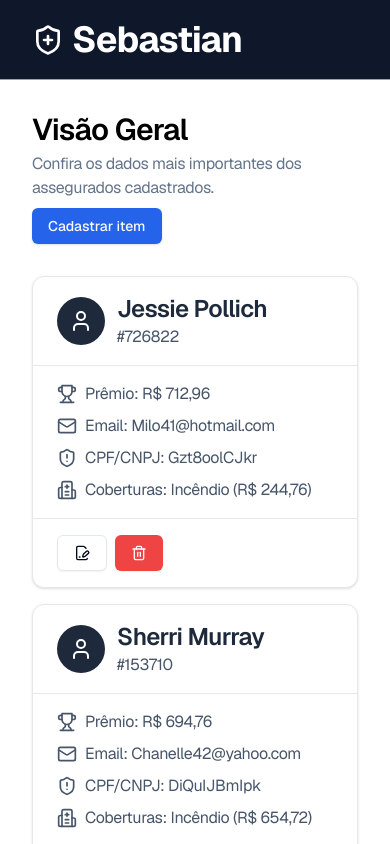
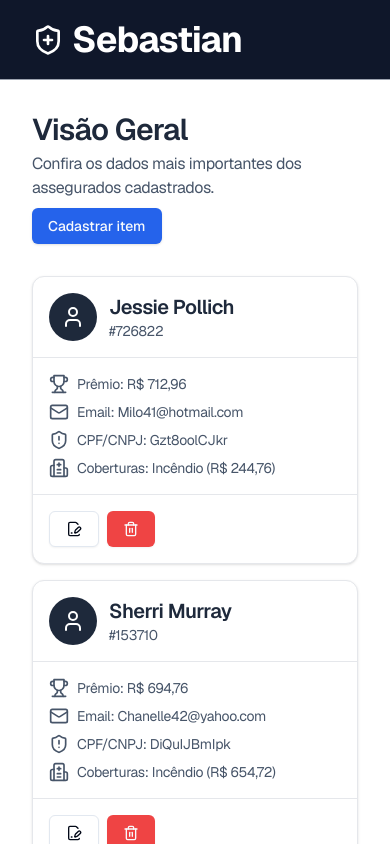
Before and after one commit to sidneifjr/insurance-manager, a Next.js app: page / in a window 390 px wide. Shown: the top 844 px of the page. Built offline with nearby package versions, Linux system fonts and the light colour scheme; data requests are answered from the project's data file.

Commit message:
refactor(dashboard): update mobile styles

```diff
--- a/src/app/page.tsx
+++ b/src/app/page.tsx
@@ -14,9 +14,9 @@ export default async function Home() {
     <div className="flex flex-col gap-8">
       <div className="flex flex-col gap-2">
         <div className="flex flex-col gap-1">
-          <H2>Visão Geral</H2>
+          <H2 className="text-slate-800">Visão Geral</H2>
 
-          <Paragraph>
+          <Paragraph className="text-slate-600">
             Confira os dados mais importantes dos assegurados cadastrados.
           </Paragraph>
         </div>
--- a/src/components/dashboard/index.tsx
+++ b/src/components/dashboard/index.tsx
@@ -27,54 +27,66 @@ type DashboardTypes = {
 
 export function Dashboard({ data }: DashboardTypes) {
   const { apiData, handleDelete, handleUpdate } = useCrud(data)
-  const pagination = usePagination(apiData)
+  const pagination = usePagination(apiData!)
 
   return (
     <div className="flex flex-col gap-12">
-      <div className="relative grid animate-fadeIn grid-cols-1 gap-4 sm:grid-cols-2 md:grid-cols-3 lg:gap-6 xl:grid-cols-4">
+      <div className="relative grid animate-fadeIn gap-4 sm:grid-cols-2 lg:grid-cols-3 xl:gap-6 2xl:grid-cols-4">
         {pagination.currentItems.map((item) => {
           return (
             <Card key={item.id} className="flex flex-col">
-              <CardHeader className="flex flex-row items-center gap-3 space-y-0 border-b px-6 py-4">
+              <CardHeader className="flex flex-row items-center gap-3 space-y-0 border-b px-4 py-4 xl:px-6">
                 <span className="rounded-full bg-slate-800 p-3 text-white">
-                  <UserIcon width={24} height={24} />
+                  <UserIcon
+                    width={24}
+                    height={24}
+                    className="min-h-6 min-w-6"
+                  />
                 </span>
 
                 <div className="flex flex-col">
-                  <H3 className="flex flex-1 flex-col text-slate-800">
-                    <span>{item.segurado.nome}</span>
+                  <H3 className="flex flex-1 flex-col text-xl text-slate-800 xl:text-2xl">
+                    {item.segurado.nome}
                   </H3>
 
-                  <Paragraph className="text-slate-600">
+                  <Paragraph className="text-sm text-slate-600 xl:text-base">
                     #{item.numero}
                   </Paragraph>
                 </div>
               </CardHeader>
 
-              <CardContent className="flex flex-1 flex-col gap-2 px-6 py-4">
-                <Paragraph className="flex items-center gap-2 text-slate-600">
-                  <Trophy width={20} height={20} />
+              <CardContent className="flex flex-1 flex-col gap-2 px-4 py-4 xl:px-6">
+                <Paragraph className="flex items-center gap-2 text-sm text-slate-600 xl:text-base">
+                  <Trophy width={20} height={20} className="min-h-5 min-w-5" />
                   Prêmio: {formatCurrency(item.valorPremio)}
                 </Paragraph>
 
-                <Paragraph className="flex items-center gap-2 text-slate-600">
-                  <Mail width={20} height={20} />
+                <Paragraph className="flex items-center gap-2 text-sm text-slate-600 xl:text-base">
+                  <Mail width={20} height={20} className="min-h-5 min-w-5" />
                   Email: {item.segurado.email}
                 </Paragraph>
 
-                <Paragraph className="flex items-center gap-2 text-slate-600">
-                  <ShieldAlert width={20} height={20} />
+                <Paragraph className="flex items-center gap-2 text-sm text-slate-600 xl:text-base">
+                  <ShieldAlert
+                    width={20}
+                    height={20}
+                    className="min-h-5 min-w-5"
+                  />
                   CPF/CNPJ: {item.segurado.cpfCnpj}
                 </Paragraph>
 
-                <Paragraph className="flex items-center gap-2 text-slate-600">
-                  <Hospital width={20} height={20} /> Coberturas:{' '}
-                  {item.coberturas[0].nome} (
+                <Paragraph className="flex items-center gap-2 text-sm text-slate-600 xl:text-base">
+                  <Hospital
+                    width={20}
+                    height={20}
+                    className="min-h-5 min-w-5"
+                  />{' '}
+                  Coberturas: {item.coberturas[0].nome} (
                   {formatCurrency(item.coberturas[0].valor)})
                 </Paragraph>
               </CardContent>
 
-              <CardFooter className="flex gap-2 border-t px-6 py-4">
+              <CardFooter className="flex gap-2 border-t px-4 py-4 xl:px-6">
                 <Button
                   variant="outline"
                   onClick={(e) => handleUpdate(e, item.id)}
--- a/src/hooks/useCrud.tsx
+++ b/src/hooks/useCrud.tsx
@@ -7,7 +7,7 @@ import { deleteItem } from '@/api/deleteItem'
 import { updateItem } from '@/api/updateItem'
 import { User } from '@/types/user'
 
-export function useCrud(data: User[]) {
+export function useCrud(data?: User[]) {
   const [apiData, setApiData] = useState(data)
   const router = useRouter()
 
```
